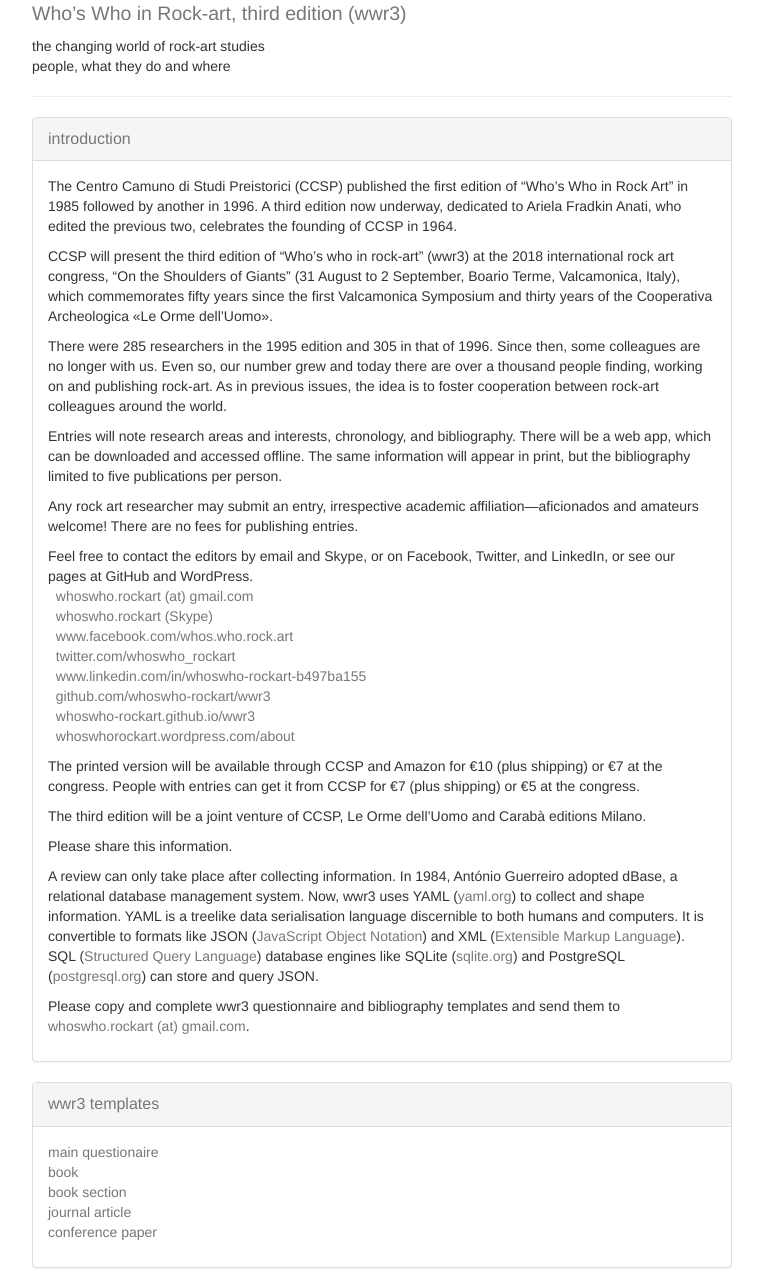
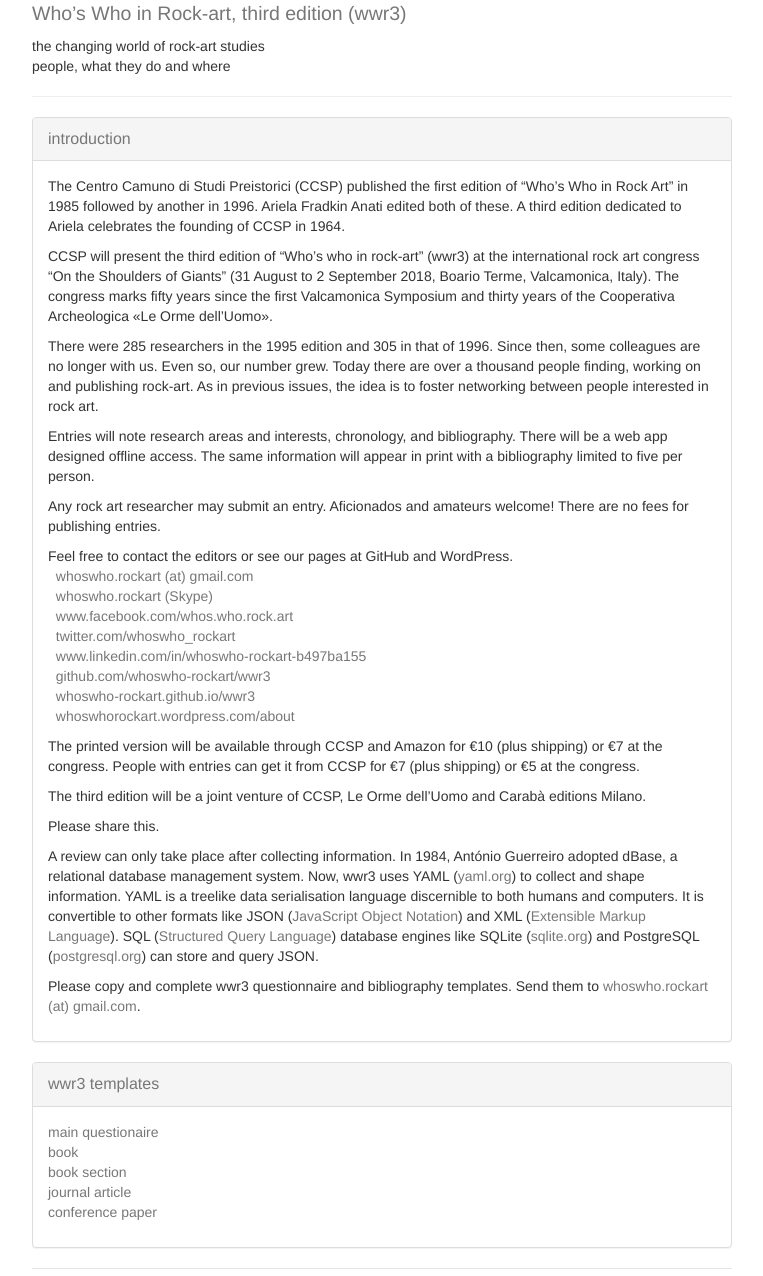
Before and after one commit to whoswho-rockart/wwr3, a PHP site: page /docs/en/index.html in a window 1280 px wide. Shown: the part 360-1636 px from the top of the page, without its empty margins (258-1021 px from the left). Run offline with PHP 8.4, Linux system fonts and the light colour scheme.

Commit message:
Who’s Who in Rock-art

```diff
--- a/docs/en/index.html
+++ b/docs/en/index.html
@@ -86,43 +86,38 @@
   <div class="panel-collapse collapse in" id="1" role="tabpanel">
     <div class="panel-body">
       <p>
-        The Centro Camuno di Studi Preistorici (CCSP) published the
-        first edition of “Who’s Who in Rock Art” in 1985 followed by
-        another in 1996. A third edition now underway, dedicated to
-        Ariela Fradkin Anati, who edited the previous two, celebrates
-        the founding of CCSP in 1964.
+        The Centro Camuno di Studi Preistorici (CCSP) published the first
+        edition of “Who’s Who in Rock Art” in 1985 followed by another in 1996.
+        Ariela Fradkin Anati edited both of these. A third edition dedicated to
+        Ariela celebrates the founding of CCSP in 1964.
       </p>
       <p>
-        CCSP will present the third edition of “Who’s who in rock-art”
-        (wwr3) at the 2018 international rock art congress, “On the
-        Shoulders of Giants” (31 August to 2 September, Boario Terme,
-        Valcamonica, Italy), which commemorates fifty years since the
-        first Valcamonica Symposium and thirty years of the Cooperativa
-        Archeologica «Le Orme dell’Uomo».
+        CCSP will present the third edition of “Who’s who in rock-art” (wwr3)
+        at the international rock art congress “On the Shoulders of Giants”
+        (31 August to 2 September 2018, Boario Terme, Valcamonica, Italy). The
+        congress marks fifty years since the first Valcamonica Symposium and
+        thirty years of the Cooperativa Archeologica «Le Orme dell’Uomo».
       </p>
       <p>
-        There were 285 researchers in the 1995 edition and 305 in that
-        of 1996. Since then, some colleagues are no longer with us.
-        Even so, our number grew and today there are over a thousand
-        people finding, working on and publishing rock-art. As in
-        previous issues, the idea is to foster cooperation between
-        rock-art colleagues around the world.
+        There were 285 researchers in the 1995 edition and 305 in that of 1996.
+        Since then, some colleagues are no longer with us. Even so, our number
+        grew. Today there are over a thousand people finding, working on and
+        publishing rock-art. As in previous issues, the idea is to foster
+        networking between people interested in rock art.
       </p>
       <p>
         Entries will note research areas and interests, chronology, and
-        bibliography. There will be a web app, which can be downloaded
-        and accessed offline. The same information will appear in print,
-        but the bibliography limited to five publications per person.
+        bibliography. There will be a web app designed offline access. The same
+        information will appear in print with a bibliography limited to five per
+        person.
       </p>
       <p>
-        Any rock art researcher may submit an entry, irrespective
-        academic affiliation—aficionados and amateurs welcome!
-        There are no fees for publishing entries.
+        Any rock art researcher may submit an entry. Aficionados and
+        amateurs welcome! There are no fees for publishing entries.
       </p>
       <p>
-        Feel free to contact the editors by email and Skype, or on
-        Facebook, Twitter, and LinkedIn, or see our pages at GitHub
-        and WordPress.<br>
+        Feel free to contact the editors or see our pages at GitHub and
+        WordPress.<br>
           <a href="mailto:whoswho.rockart"
         class="text-muted">whoswho.rockart (at) gmail.com</a><br>
           <a href="https://go.skype.com/sfw"
@@ -147,17 +142,16 @@
         whoswhorockart.wordpress.com/about</a>
       </p>
       <p>
-        The printed version will be available through CCSP and Amazon
-        for €10 (plus shipping) or €7 at the congress. People with
-        entries can get it from CCSP for €7 (plus shipping) or €5 at
-        the congress.
+        The printed version will be available through CCSP and Amazon for €10
+        (plus shipping) or €7 at the congress. People with entries can get it
+        from CCSP for €7 (plus shipping) or €5 at the congress.
       </p>
       <p>
         The third edition will be a joint venture of CCSP, Le Orme
         dell’Uomo and Carabà editions Milano.
       </p>
       <p>
-        Please share this information.
+        Please share this.
       </p>
       <p>
         A review can only take place after collecting information.
@@ -165,7 +159,7 @@
         management system. Now, wwr3 uses YAML (<a href="http://yaml.org/"
         class="text-muted">yaml.org</a>) to collect and shape information.
         YAML is a treelike data serialisation language discernible to both
-        humans and computers. It is convertible to formats like JSON
+        humans and computers. It is convertible to other formats like JSON
         (<a href="http://json.org/" class="text-muted">JavaScript Object
         Notation</a>) and XML (<a href="https://en.wikipedia.org/wiki/XML"
         class="text-muted">Extensible Markup Language</a>). SQL
@@ -178,7 +172,7 @@
       </p>
       <p>
         Please copy and complete wwr3 questionnaire and bibliography
-        templates and send them to <a href="mailto:whoswho.rockart"
+        templates. Send them to <a href="mailto:whoswho.rockart"
         class="text-muted">whoswho.rockart (at) gmail.com</a>.
       </p>
     </div>
```
Also changed, not shown: en/index.php (+29 -35 lines), README.md.
